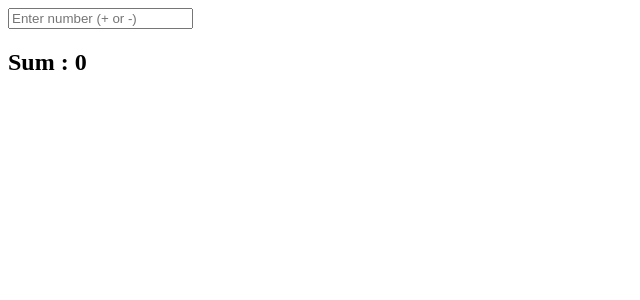
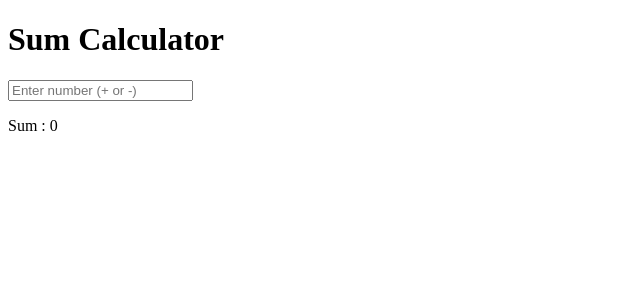
Before and after one commit to acciojob/sum-calculator-rc808129, a React app: page / in a window 1280 px wide. Shown: the top 300 px of the page, without its empty margins (0-640 px from the left). Built offline with nearby package versions, Linux system fonts and the light colour scheme.

Commit message:
complete

```diff
--- a/src/components/SumCalculator.js
+++ b/src/components/SumCalculator.js
@@ -20,13 +20,14 @@ const SumCalculator = () => {
 
   return (
     <div>
+      <h1>Sum Calculator</h1>
       <input
         type="text"
         placeholder="Enter number (+ or -)"
 
         onChange={handleChange}
       />
-      <h2>Sum : {sum}</h2>
+      <p>Sum : {sum}</p>
     </div>
   );
 };
```
